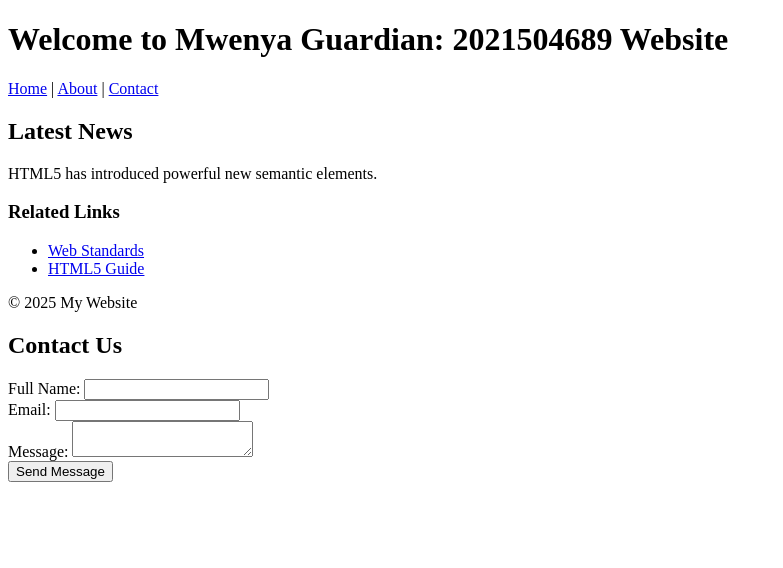
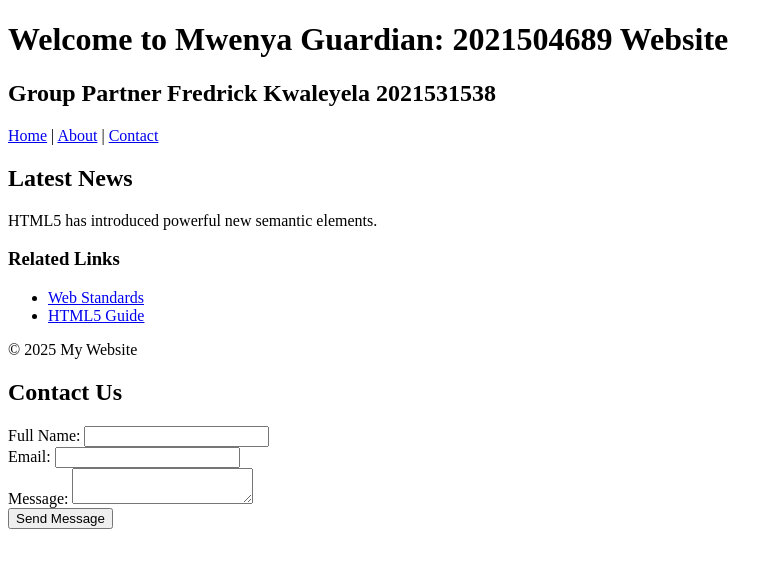
Before and after one commit to mwenya-guardian/lab2-html, a plain HTML site: page index.html in a window 1280 px wide. Shown: the whole page, without its empty margins (0-783 px from the left). Drawn offline with Linux system fonts and the light colour scheme.

Commit message:
Update index.html
Added my name and Computer Number to Classmate's Repo

```diff
--- a/index.html
+++ b/index.html
@@ -8,6 +8,7 @@
 <body>
 <header>
 <h1>Welcome to Mwenya Guardian: 2021504689 Website</h1>
+<h2>Group Partner Fredrick Kwaleyela 2021531538</h2>
 <nav>
 <a href="#">Home</a> |
 <a href="#">About</a> |
```
